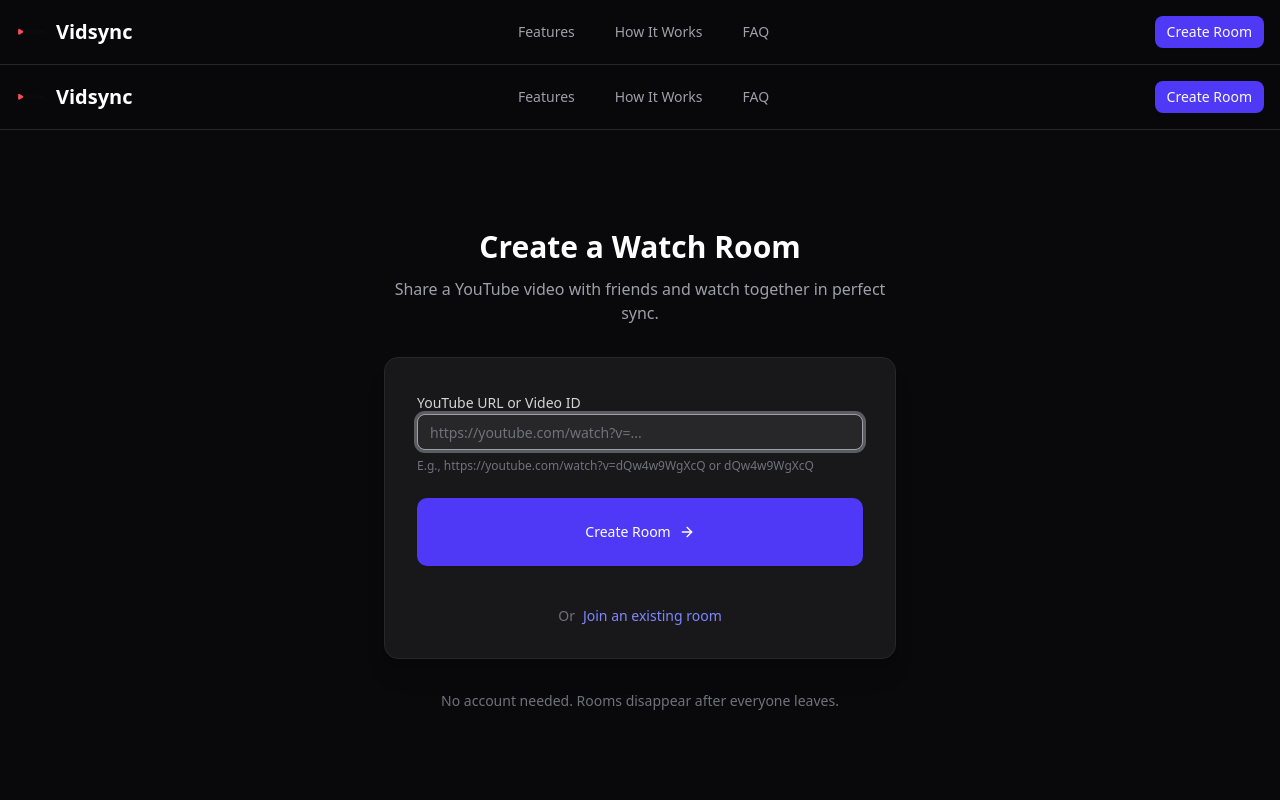
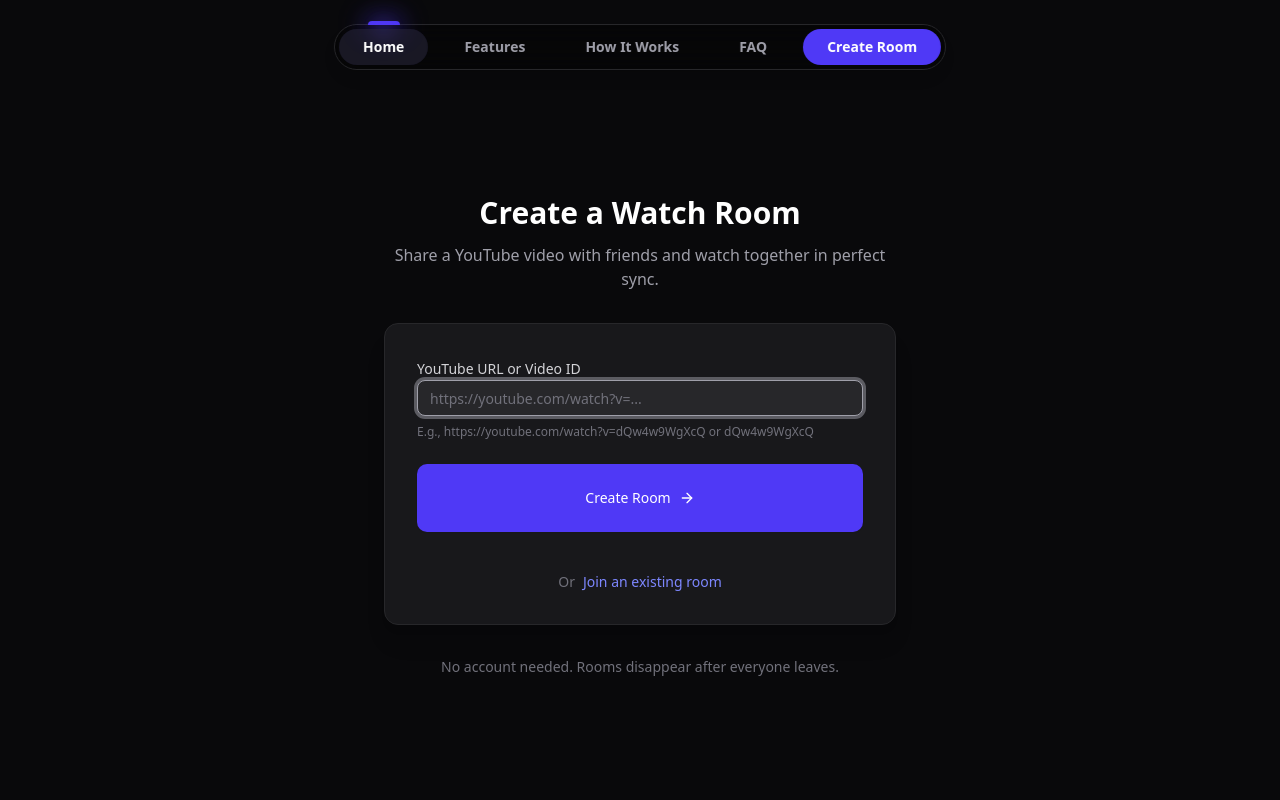
Before and after one commit to MohammedHamza0631/vidsync-fe, a Next.js app: page /create-room in a window 1280 px wide. Shown: the top 800 px of the page. Built offline with nearby package versions, Linux system fonts and the light colour scheme.

Commit message:
Navbar done

```diff
--- a/app/create-room/page.jsx
+++ b/app/create-room/page.jsx
@@ -4,8 +4,8 @@ import { Input } from '@/components/ui/input';
 import { Button } from '@/components/ui/button';
 import { motion } from 'framer-motion';
 import { useRouter } from 'next/navigation';
-import { Navbar } from '@/components/ui/navbar';
-import { Footer } from '@/components/ui/footer';
+
+
 import { extractYouTubeId } from '@/utils/validateYouTube';
 import { ArrowRight } from 'lucide-react';
 import Link from 'next/link';
@@ -46,8 +46,6 @@ export default function CreateRoomPage() {
 
   return (
     <div className="bg-zinc-950 text-white min-h-screen">
-      <Navbar />
-
       <main className="container mx-auto px-4 py-16 min-h-[85vh] flex flex-col items-center justify-center">
         <motion.div
           initial={{ opacity: 0, y: 30 }}
@@ -108,8 +106,6 @@ export default function CreateRoomPage() {
           </div>
         </motion.div>
       </main>
-
-      <Footer />
     </div>
   );
 }
--- a/app/join-room/page.jsx
+++ b/app/join-room/page.jsx
@@ -4,8 +4,6 @@ import { Input } from "@/components/ui/input";
 import { Button } from "@/components/ui/button";
 import { motion } from "framer-motion";
 import { useRouter } from "next/navigation";
-import { Navbar } from "@/components/ui/navbar";
-import { Footer } from "@/components/ui/footer";
 import { ArrowRight } from "lucide-react";
 import Link from "next/link";
 
@@ -40,8 +38,6 @@ export default function JoinRoomPage() {
 
   return (
     <div className="bg-zinc-950 text-white min-h-screen">
-      <Navbar />
-
       <main className="container mx-auto px-4 py-16 min-h-[85vh] flex flex-col items-center justify-center">
         <motion.div
           initial={{ opacity: 0, y: 30 }}
@@ -103,7 +99,6 @@ export default function JoinRoomPage() {
         </motion.div>
       </main>
 
-      <Footer />
     </div>
   );
 }
--- a/app/layout.jsx
+++ b/app/layout.jsx
@@ -1,5 +1,6 @@
 import { Geist, Geist_Mono } from "next/font/google";
-import { Navbar } from "@/components/ui/navbar";
+import { TubelightNavbar } from "@/components/ui/tubelight-navbar";
+import { Footer } from '@/components/ui/footer';
 import "./globals.css";
 
 const geistSans = Geist({
@@ -21,10 +22,11 @@ export default function RootLayout({ children }) {
   return (
     <html lang="en">
       <body
-        className={`${geistSans.variable} ${geistMono.variable} antialiased bg-zinc-950 text-white min-h-screen`}
+        className={`${geistSans.variable} ${geistMono.variable} antialiased bg-zinc-950 text-white min-h-screen pt-24`}
       >
-        <Navbar />
+        <TubelightNavbar />
         {children}
+        <Footer/>
       </body>
     </html>
   );
--- a/app/page.jsx
+++ b/app/page.jsx
@@ -4,8 +4,7 @@ import Image from "next/image";
 import { motion, AnimatePresence } from "framer-motion";
 import { useRouter } from "next/navigation";
 import { Button } from "@/components/ui/button";
-import { Navbar } from "@/components/ui/navbar";
-import { Footer } from "@/components/ui/footer";
+
 import { ArrowRight, Play, Users, Clock, Zap, Lock, Plus, ChevronDown } from "lucide-react";
 import { useState } from "react";
 
@@ -177,7 +176,7 @@ export default function Home() {
                   src="https://images.unsplash.com/photo-1579632652768-6cb9dcf85912?auto=format&fit=crop&w=800&q=80"
                   alt="People watching videos together"
                   className="object-cover"
-                  width={800}
+                  width={600}
                   height={450}
                 />
                 <div className="absolute inset-0 bg-gradient-to-t from-zinc-950 to-transparent opacity-80"></div>
@@ -358,7 +357,6 @@ export default function Home() {
         </div>
       </section>
 
-      <Footer />
     </div>
   );
 }
--- a/app/room/[roomId]/page.jsx
+++ b/app/room/[roomId]/page.jsx
@@ -4,7 +4,6 @@ import { useParams, useRouter } from 'next/navigation';
 import io from 'socket.io-client';
 import { motion } from 'framer-motion';
 import { Button } from '@/components/ui/button';
-import { Navbar } from '@/components/ui/navbar';
 import { Copy, LogOut, Users } from 'lucide-react';
 
 const SOCKET_URL = 'http://localhost:4000';
@@ -182,8 +181,6 @@ export default function RoomPage() {
 
   return (
     <div className="bg-zinc-950 text-white min-h-screen flex flex-col">
-      <Navbar />
-
       <main id="main-content" role="main" className="flex-1 container mx-auto px-4 py-8 flex flex-col items-center justify-center" tabIndex="-1">
         <motion.div
           initial={{ opacity: 0, y: 20 }}
--- a/components/ui/tubelight-navbar.jsx
+++ b/components/ui/tubelight-navbar.jsx
@@ -4,11 +4,16 @@ import { motion } from "framer-motion"
 import Link from "next/link"
 import { cn } from "@/lib/utils"
 
-export function NavBar({
-  items,
-  className
-}) {
-  const [activeTab, setActiveTab] = useState(items[0].name)
+export function TubelightNavbar({ className }) {
+  const navLinks = [
+    {name: "Home", href: "/"},
+    { name: "Features", href: "#features" },
+    { name: "How It Works", href: "#how-it-works" },
+    { name: "FAQ", href: "#faq" },
+    { name: "Create Room", href: "/create-room", isButton: true }
+  ];
+
+  const [activeTab, setActiveTab] = useState(navLinks[0].name)
   const [isMobile, setIsMobile] = useState(false)
 
   useEffect(() => {
@@ -21,36 +26,69 @@ export function NavBar({
     return () => window.removeEventListener("resize", handleResize);
   }, [])
 
+  // Handle smooth scrolling for anchor links
+  const handleNavClick = (e, item) => {
+    setActiveTab(item.name);
+
+    // Only do smooth scroll for hash links
+    if (item.href.startsWith('#')) {
+      e.preventDefault();
+      const targetId = item.href.substring(1);
+      const targetElement = document.getElementById(targetId);
+
+      if (targetElement) {
+        window.scrollTo({
+          top: targetElement.offsetTop - 100, // Offset for the navbar
+          behavior: 'smooth'
+        });
+      }
+    }
+  };
+
   return (
     <div
       className={cn(
-        "fixed bottom-0 sm:top-0 left-1/2 -translate-x-1/2 z-50 mb-6 sm:pt-6",
+        "fixed top-0 left-1/2 -translate-x-1/2 z-50 mt-6",
         className
-      )}>
-      <div
-        className="flex items-center gap-3 bg-background/5 border border-border backdrop-blur-lg py-1 px-1 rounded-full shadow-lg">
-        {items.map((item) => {
-          const Icon = item.icon
-          const isActive = activeTab === item.name
+      )}
+    >
+      <motion.div
+        initial={{ y: -100, opacity: 0 }}
+        animate={{ y: 0, opacity: 1 }}
+        transition={{ duration: 0.5 }}
+        className="flex items-center gap-3 bg-black/30 border border-zinc-800 backdrop-blur-lg py-1 px-1 rounded-full shadow-lg"
+      >
+        {navLinks.map((item) => {
+          const isActive = activeTab === item.name;
+
+          if (item.isButton) {
+            return (
+              <Link
+                key={item.name}
+                href={item.href}
+                onClick={(e) => handleNavClick(e, item)}
+                className="relative text-sm font-semibold px-6 py-2 rounded-full bg-indigo-600 hover:bg-indigo-700 text-white transition-colors"
+              >
+                <span>{item.name}</span>
+              </Link>
+            );
+          }
 
           return (
             <Link
               key={item.name}
-              href={item.url}
-              onClick={() => setActiveTab(item.name)}
+              href={item.href}
+              onClick={(e) => handleNavClick(e, item)}
               className={cn(
                 "relative cursor-pointer text-sm font-semibold px-6 py-2 rounded-full transition-colors",
-                "text-foreground/80 hover:text-primary",
-                isActive && "bg-muted text-primary"
+                "text-zinc-400 hover:text-white",
+                isActive && "bg-zinc-800/50 text-white"
               )}>
-              <span className="hidden md:inline">{item.name}</span>
-              <span className="md:hidden">
-                <Icon size={18} strokeWidth={2.5} />
-              </span>
+              <span>{item.name}</span>
               {isActive && (
                 <motion.div
                   layoutId="lamp"
-                  className="absolute inset-0 w-full bg-primary/5 rounded-full -z-10"
+                  className="absolute inset-0 w-full bg-indigo-600/10 rounded-full -z-10"
                   initial={false}
                   transition={{
                     type: "spring",
@@ -58,19 +96,19 @@ export function NavBar({
                     damping: 30,
                   }}>
                   <div
-                    className="absolute -top-2 left-1/2 -translate-x-1/2 w-8 h-1 bg-primary rounded-t-full">
+                    className="absolute -top-2 left-1/2 -translate-x-1/2 w-8 h-1 bg-indigo-600 rounded-t-full">
                     <div
-                      className="absolute w-12 h-6 bg-primary/20 rounded-full blur-md -top-2 -left-2" />
-                    <div className="absolute w-8 h-6 bg-primary/20 rounded-full blur-md -top-1" />
+                      className="absolute w-12 h-6 bg-indigo-600/20 rounded-full blur-md -top-2 -left-2" />
+                    <div className="absolute w-8 h-6 bg-indigo-600/20 rounded-full blur-md -top-1" />
                     <div
-                      className="absolute w-4 h-4 bg-primary/20 rounded-full blur-sm top-0 left-2" />
+                      className="absolute w-4 h-4 bg-indigo-600/20 rounded-full blur-sm top-0 left-2" />
                   </div>
                 </motion.div>
               )}
             </Link>
           );
         })}
-      </div>
+      </motion.div>
     </div>
   );
 }
```
